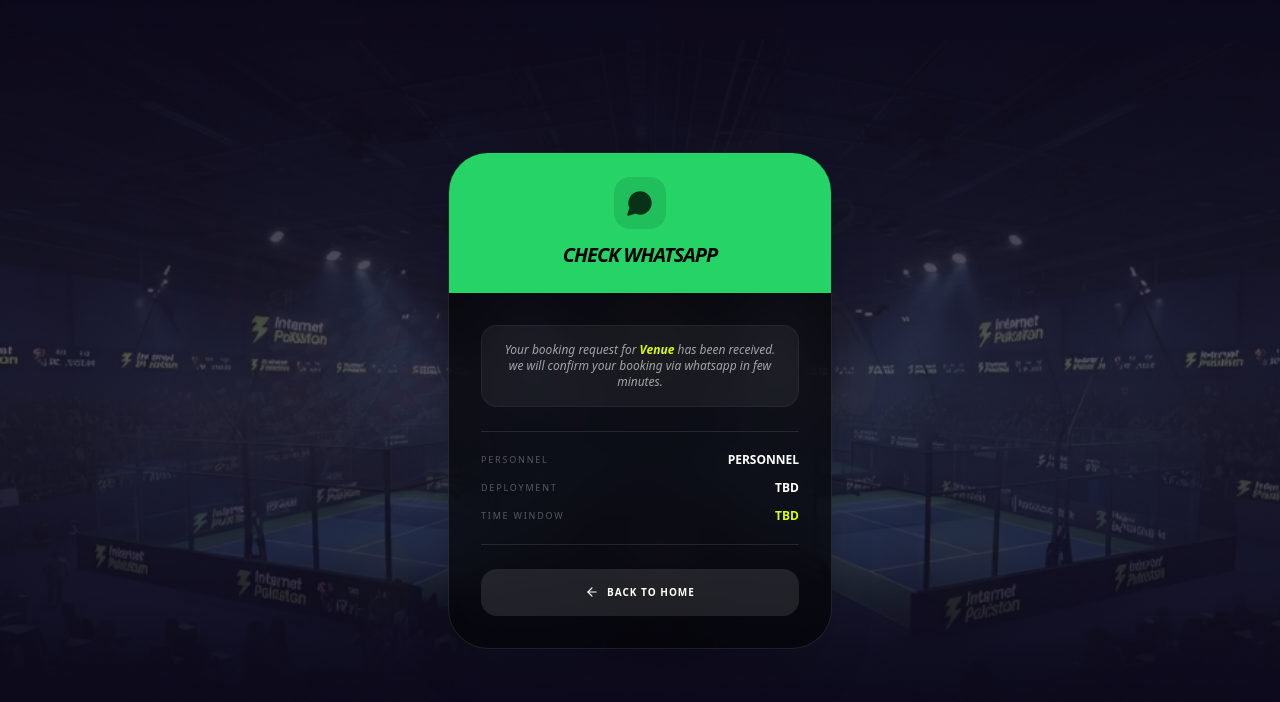
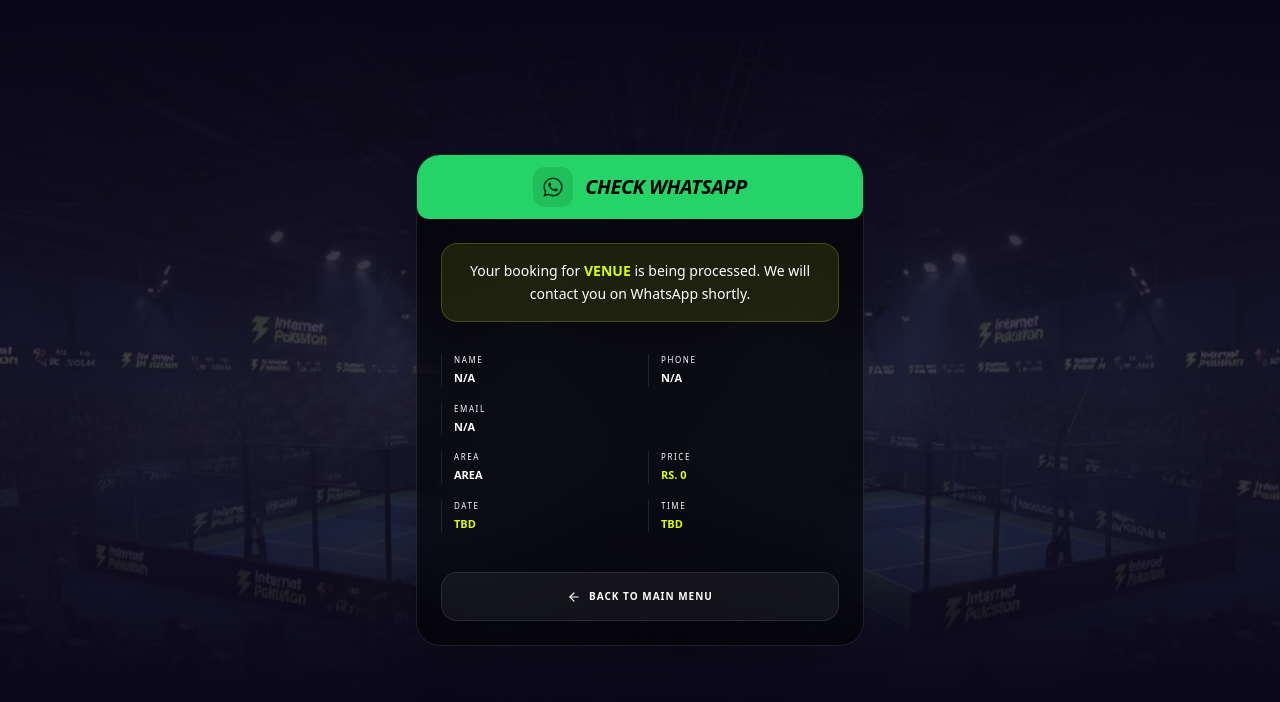
Before and after one commit to SyedMahadAsif/Internet-Pakistan, a Next.js app: page /confirmation in a window 1280 px wide. Shown: the top 702 px of the page. Built offline with nearby package versions, Linux system fonts and the light colour scheme.

Commit message:
made some new design changes

```diff
--- a/app/confirmation/page.jsx
+++ b/app/confirmation/page.jsx
@@ -1,12 +1,22 @@
 "use client";
 
 import { useState, useEffect } from "react";
-import { MessageCircle, CheckCircle2, ArrowRight, ArrowLeft } from "lucide-react";
+import { MessageCircle, ArrowLeft, ShieldCheck, MapPin, Calendar, Clock, Phone, Mail, Tag } from "lucide-react";
+import { FaWhatsapp } from "react-icons/fa";
 
 export default function ConfirmationPage() {
   const [mounted, setMounted] = useState(false);
   const [bgIndex, setBgIndex] = useState(0);
-  const [bookingData, setBookingData] = useState({ name: "", venue: "", date: "", time: "" });
+  const [bookingData, setBookingData] = useState({
+    name: "",
+    email: "",
+    venue: "",
+    area: "",
+    date: "",
+    time: "",
+    phone: "",
+    price: ""
+  });
   const [protocolId, setProtocolId] = useState("");
 
   const backgrounds = [
@@ -19,13 +29,17 @@ export default function ConfirmationPage() {
   useEffect(() => {
     setMounted(true);
 
-    // 1. Get data from URL
+    // 1. Get ALL data from URL
     const params = new URLSearchParams(window.location.search);
     setBookingData({
-      name: params.get("name") || "Personnel",
+      name: params.get("name") || "N/A",
+      email: params.get("email") || "N/A",
       venue: params.get("venue") || "Venue",
+      area: params.get("area") || "Area",
       date: params.get("date") || "TBD",
-      time: params.get("time") || "TBD"
+      time: params.get("time") || "TBD",
+      phone: params.get("phone") || "N/A",
+      price: params.get("price") || "0"
     });
 
     // 2. Set Protocol ID
@@ -49,64 +63,68 @@ export default function ConfirmationPage() {
           <div
             key={src}
             className={`absolute inset-0 transition-opacity duration-1000 ease-in-out bg-cover bg-center ${
-              index === bgIndex ? "" : "opacity-0"
+              index === bgIndex ? "opacity-100" : "opacity-0"
             }`}
             style={{ backgroundImage: `url(${src})` }}
           />
         ))}
-        <div className="absolute inset-0 bg-gradient-to-b from-[#080415]/90 via-[#080415]/60 to-[#080415]" />
+        <div className="absolute inset-0 bg-gradient-to-b from-[#080415]/95 via-[#080415]/70 to-[#080415]" />
       </div>
 
       {/* CONTENT CARD */}
-      <div className="relative z-10 max-w-sm w-full animate-in fade-in zoom-in duration-700">
-        <div className="bg-black/60 backdrop-blur-xl border border-white/10 rounded-[40px] overflow-hidden shadow-2xl">
+      <div className="relative z-10 max-w-md w-full animate-in fade-in zoom-in duration-700 rounded-xl">
+        <div className="bg-black/60 backdrop-blur-2xl border border-white/10 rounded-3xl overflow-hidden shadow-2xl">
 
           {/* HEADER */}
-          <div className="bg-[#25D366] p-6 text-center">
-            <div className="inline-flex p-3 rounded-2xl bg-black/10 mb-3 text-black">
-              <MessageCircle size={28} fill="currentColor" className="animate-pulse" />
-            </div>
-            <h1 className="text-xl font-black text-black uppercase italic tracking-tighter">Check WhatsApp</h1>
-          </div>
+         <div className="bg-[#25D366]  px-4 py-3 flex items-center justify-center gap-3 text-center rounded-xl">
 
-          <div className="p-8 space-y-6">
+  <div className="flex items-center justify-center w-10 h-10 rounded-xl bg-black/10 text-black">
+    <FaWhatsapp
+      size={22}
+      className="animate-pulse"
+    />
+  </div>
+
+  <h1 className="text-lg md:text-xl font-black text-black uppercase italic tracking-tight whitespace-nowrap">
+    Check WhatsApp
+  </h1>
+
+</div>
+
+
+          <div className="p-6 space-y-6">
             {/* ALERT BOX */}
-            <div className="bg-white/5 border border-white/5 rounded-2xl p-4 text-center">
-              <p className="text-white/60 text-xs italic">
-                Your booking request for <span className="text-[#d9ff00] font-bold">{bookingData.venue}</span> has been received.
-we will confirm your booking via whatsapp in few minutes.
+            <div className="bg-[#d9ff00]/10 border border-[#d9ff00]/20 rounded-2xl p-4">
+              <p className="text-white text-sm leading-relaxed text-center">
+                Your booking for <span className="text-[#d9ff00] font-bold uppercase">{bookingData.venue}</span> is being processed.
+                <span> We will contact you on WhatsApp shortly.</span>
               </p>
             </div>
 
-            {/* TACTICAL DATA TABLE */}
-            <div className="space-y-3 border-y border-white/10 py-5">
-              <div className="flex justify-between items-center">
-                <span className="text-[9px] text-white/30 uppercase tracking-[0.2em]">Personnel</span>
-                <span className="text-xs font-bold text-white uppercase">{bookingData.name}</span>
+            {/* TACTICAL DATA GRID */}
+            <div className="grid grid-cols-2 gap-4 py-2">
+              <DataField label="Name" value={bookingData.name} />
+              <DataField label="Phone" value={bookingData.phone} />
+              <div className="col-span-2">
+                <DataField label="Email" value={bookingData.email} />
               </div>
-              <div className="flex justify-between items-center">
-                <span className="text-[9px] text-white/30 uppercase tracking-[0.2em]">Deployment</span>
-                <span className="text-xs font-bold text-white uppercase">{bookingData.date}</span>
-              </div>
-              <div className="flex justify-between items-center">
-                <span className="text-[9px] text-white/30 uppercase tracking-[0.2em]">Time Window</span>
-                <span className="text-xs font-bold text-[#d9ff00] uppercase">{bookingData.time}</span>
-              </div>
+              <DataField label="Area" value={bookingData.area} />
+              <DataField label="Price" value={`Rs. ${bookingData.price}`} highlight />
+              <DataField label="Date" value={bookingData.date} highlight />
+              <DataField label="Time" value={bookingData.time} highlight />
             </div>
 
-            {/* STATUS & BUTTON */}
-            <div className="space-y-4">
-
-
+            {/* ACTION BUTTON */}
+            <div className="pt-2">
               <button
                 onClick={() => window.location.href = "/"}
-                className="w-full bg-white/10 hover:bg-white/20 text-white py-4 rounded-2xl font-black uppercase tracking-widest text-[10px] transition-all flex items-center justify-center gap-2"
+                className="w-full bg-white/5 hover:bg-white/10 border border-white/10 text-white py-4 rounded-2xl font-black uppercase tracking-widest text-[10px] transition-all flex items-center justify-center gap-2 group"
               >
-                 <ArrowLeft size={14} /> Back to Home
+                 <ArrowLeft size={14} className="group-hover:-translate-x-1 transition-transform" />
+                 Back to Main Menu
               </button>
             </div>
 
-            {/* FOOTER */}
 
           </div>
         </div>
@@ -114,3 +132,15 @@ we will confirm your booking via whatsapp in few minutes.
     </div>
   );
 }
+
+// Sub-component for clean data layout
+function DataField({ label, value, highlight = false }) {
+  return (
+    <div className="flex flex-col gap-1 border-l border-white/10 pl-3">
+      <span className="text-[8px] text-white uppercase tracking-[0.2em]">{label}</span>
+      <span className={`text-[11px] font-bold uppercase truncate ${highlight ? "text-[#d9ff00]" : "text-white"}`}>
+        {value}
+      </span>
+    </div>
+  );
+}
--- a/components/VenueInfo.jsx
+++ b/components/VenueInfo.jsx
@@ -2,13 +2,14 @@
 
 import { useState, useMemo } from "react";
 import {
-  ChevronRight, MapPin, Activity, ChevronDown, User, Smartphone, Calendar, Clock, CheckCircle2
+  ChevronRight, MapPin, Activity, ChevronDown, User, Smartphone, Calendar, Clock, CheckCircle2, Mail
 } from "lucide-react";
 
 export default function VenueBookingPage({ venue }) {
   const [selectedDate, setSelectedDate] = useState(null);
   const [selectedTime, setSelectedTime] = useState("");
-  const [formData, setFormData] = useState({ name: "", phone: "" });
+  // Added email to the formData state
+  const [formData, setFormData] = useState({ name: "", phone: "", email: "" });
   const [dateOpen, setDateOpen] = useState(false);
   const [timeOpen, setTimeOpen] = useState(false);
 
@@ -26,17 +27,20 @@ export default function VenueBookingPage({ venue }) {
   const handleFinalize = () => {
     const params = new URLSearchParams({
       name: formData.name,
+      email: formData.email, // Passing email to confirmation page
       venue: venue.name,
+      area: venue.area,
       date: selectedDate?.display || "",
       time: selectedTime,
-      phone: formData.phone
+      phone: formData.phone,
+      price: venue.price
     });
 
     window.location.href = `/confirmation?${params.toString()}`;
   };
 
   return (
-    <div className="min-h-screen  text-white p-4 md:p-12 font-sans">
+    <div className="min-h-screen text-white p-4 md:p-12 font-sans selection:bg-[#d9ff00] selection:text-black">
       {/* HEADER */}
       <div className="max-w-5xl mx-auto mb-6 md:mb-10 text-center md:text-left">
         <h1 className="text-3xl md:text-6xl font-black italic uppercase tracking-tighter mb-2">
@@ -52,10 +56,9 @@ export default function VenueBookingPage({ venue }) {
         {/* LEFT SIDE: VENUE INFO */}
         <div className="w-full md:w-5/12 p-6 md:p-8 bg-gradient-to-br from-[#1a1329] to-[#110c1d] border-b md:border-b-0 md:border-r border-white/10 flex flex-col">
           <div className="flex items-center gap-4 mb-6 md:mb-8">
-
             <div>
               <p className="text-[10px] font-black text-[#d9ff00] uppercase tracking-widest leading-tight">Selected Venue</p>
-              <h2 className="text-lg md:text-xl font-bold uppercase leading-none">{venue.name}</h2>
+              <h2 className="text-lg md:text-xl font-bold uppercase leading-none mt-1">{venue.name}</h2>
             </div>
           </div>
 
@@ -73,8 +76,6 @@ export default function VenueBookingPage({ venue }) {
               </div>
             </div>
           </div>
-
-
         </div>
 
         {/* RIGHT SIDE: THE FORM */}
@@ -142,17 +143,32 @@ export default function VenueBookingPage({ venue }) {
                 <div className="relative group">
                   <User size={18} className="absolute left-4 top-1/2 -translate-y-1/2 text-white/20 group-focus-within:text-[#d9ff00] transition-colors" />
                   <input
-                    className="w-full bg-[#1c1629] border border-white/10 text-white text-base font-medium h-14 pl-12 pr-4 rounded-xl outline-none focus:border-[#d9ff00]/50 focus:ring-1 focus:ring-[#d9ff00]/20 transition-all placeholder:text-white/20"
+                    className="w-full bg-[#1c1629] border border-white/10 text-white text-sm font-medium h-14 pl-12 pr-4 rounded-xl outline-none focus:border-[#d9ff00]/50 focus:ring-1 focus:ring-[#d9ff00]/20 transition-all placeholder:text-white/20"
                     placeholder="Enter Full Name"
+                    value={formData.name}
                     onChange={(e) => setFormData({...formData, name: e.target.value})}
                   />
                 </div>
+
+                {/* NEW EMAIL FIELD */}
+                <div className="relative group">
+                  <Mail size={18} className="absolute left-4 top-1/2 -translate-y-1/2 text-white/20 group-focus-within:text-[#d9ff00] transition-colors" />
+                  <input
+                    type="email"
+                    className="w-full bg-[#1c1629] border border-white/10 text-white text-sm font-medium h-14 pl-12 pr-4 rounded-xl outline-none focus:border-[#d9ff00]/50 focus:ring-1 focus:ring-[#d9ff00]/20 transition-all placeholder:text-white/20"
+                    placeholder="Email Address"
+                    value={formData.email}
+                    onChange={(e) => setFormData({...formData, email: e.target.value})}
+                  />
+                </div>
+
                 <div className="relative group">
                   <Smartphone size={18} className="absolute left-4 top-1/2 -translate-y-1/2 text-white/20 group-focus-within:text-[#d9ff00] transition-colors" />
                   <input
                     type="tel"
-                    className="w-full bg-[#1c1629] border border-white/10 text-white text-base font-medium h-14 pl-12 pr-4 rounded-xl outline-none focus:border-[#d9ff00]/50 focus:ring-1 focus:ring-[#d9ff00]/20 transition-all placeholder:text-white/20"
+                    className="w-full bg-[#1c1629] border border-white/10 text-white text-sm font-medium h-14 pl-12 pr-4 rounded-xl outline-none focus:border-[#d9ff00]/50 focus:ring-1 focus:ring-[#d9ff00]/20 transition-all placeholder:text-white/20"
                     placeholder="WhatsApp Number"
+                    value={formData.phone}
                     onChange={(e) => setFormData({...formData, phone: e.target.value})}
                   />
                 </div>
@@ -160,7 +176,7 @@ export default function VenueBookingPage({ venue }) {
             </section>
 
             <button
-              disabled={!selectedDate || !selectedTime || !formData.name || !formData.phone}
+              disabled={!selectedDate || !selectedTime || !formData.name || !formData.phone || !formData.email}
               onClick={handleFinalize}
               className="w-full bg-[#d9ff00] disabled:bg-white/5 disabled:text-white/20 disabled:cursor-not-allowed text-black h-16 rounded-xl font-black uppercase text-xs tracking-[0.2em] transition-all active:scale-[0.98] flex items-center justify-center gap-3 mt-4 shadow-[0_10px_40px_rgba(217,255,0,0.15)]"
             >
```
Also changed, not shown: components/Hero.jsx (+20 -6 lines), components/SearchBar.jsx (+5 -4 lines).
